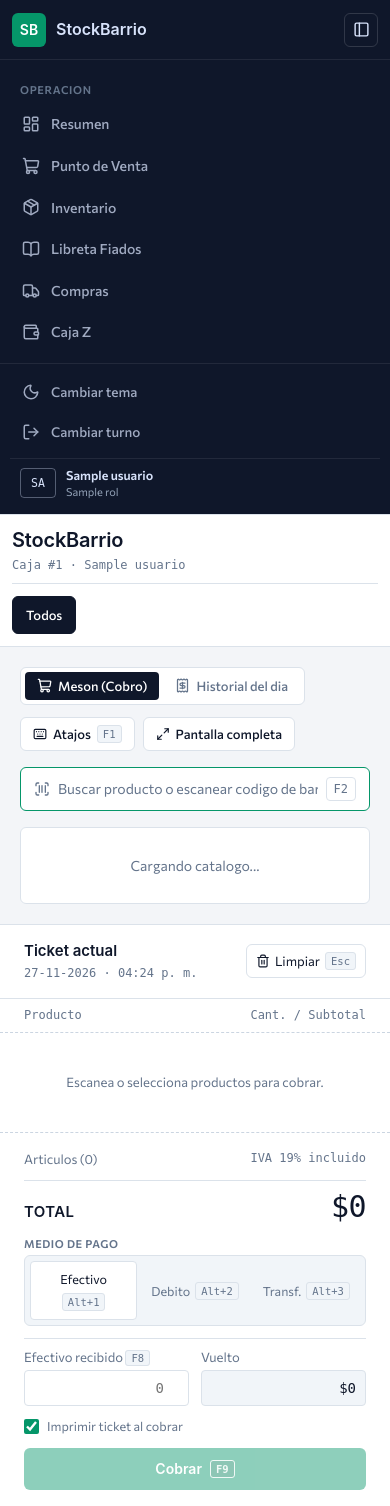
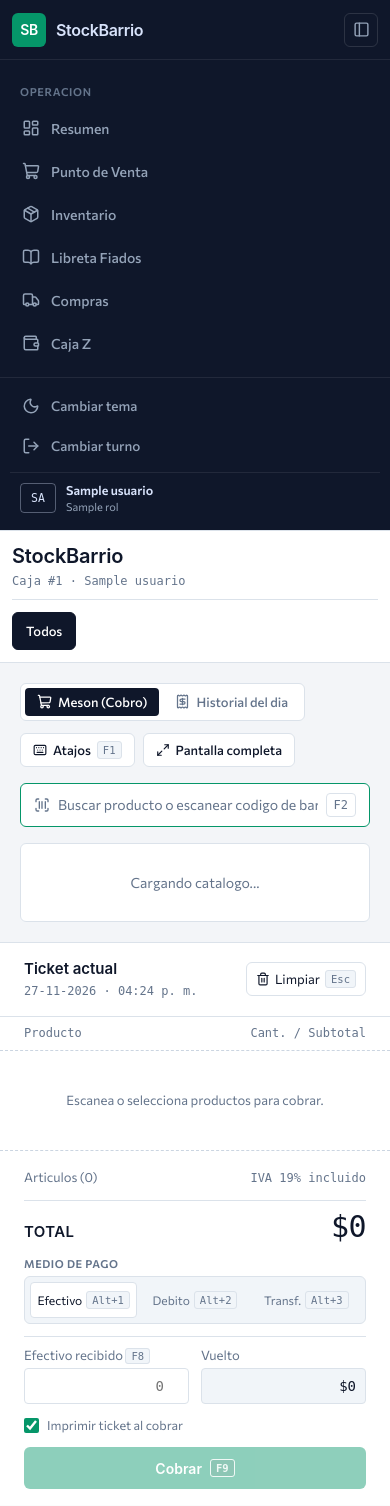
Before and after one commit to VitoNez5198/StockBario_MVP, a FastAPI app: template app/templates/pos.html in a window 390 px wide. Run offline with FastAPI, Linux system fonts and the light colour scheme; the template is opened without the code that fills it: most values are stand-ins (such as "Sample title", 1, 10 or a date in 2020); some libraries are stand-ins or nearby versions; some web fonts are replaced.

Commit message:
Unificar menu lateral en POS, ocultarlo en pantalla completa y alinear medios de pago

```diff
--- a/app/static/css/pos.css
+++ b/app/static/css/pos.css
@@ -64,7 +64,7 @@ html, body {
   color: var(--pos-text);
   font-family: var(--font-body);
   font-size: 14px;
-  line-height: 1.4;
+  line-height: 1.5;
   -webkit-font-smoothing: antialiased;
 }
 
@@ -82,198 +82,16 @@ html, body {
   background: var(--pos-canvas);
 }
 
-/* 1. Menu lateral unificado (misma estructura y orden que el resto de la app) */
-.sidebar {
-  width: 236px;
-  flex-shrink: 0;
-  background: var(--pos-rail);
-  color: var(--pos-rail-ink);
-  border-right: 1px solid var(--pos-border);
-  display: flex;
-  flex-direction: column;
-  transition: width 0.18s ease;
-}
-
-.sidebar.collapsed {
-  width: 64px;
-}
-
-.sidebar-header {
-  height: 60px;
-  display: flex;
-  align-items: center;
-  justify-content: space-between;
-  padding: 0 12px;
-  gap: 8px;
-  border-bottom: 1px solid rgba(255, 255, 255, 0.08);
-}
-
-.sidebar.collapsed .sidebar-header {
-  justify-content: center;
-  padding: 0 8px;
-}
-
-.brand-mark {
-  display: flex;
-  align-items: center;
-  gap: 10px;
-  text-decoration: none;
-  color: var(--pos-rail-ink);
-  font-family: var(--font-display);
-  font-weight: 600;
-  font-size: 16px;
-  white-space: nowrap;
-}
-
-.brand-icon {
-  width: 34px;
-  height: 34px;
-  border-radius: 6px;
-  background: var(--pos-accent);
-  color: var(--pos-accent-ink);
-  display: inline-flex;
-  align-items: center;
-  justify-content: center;
-  font-weight: 600;
-  font-size: 14px;
+/* 1. Menu lateral heredado de base.css, adaptado al flex shell y pantalla completa */
+.pos-shell .sidebar {
+  position: relative;
+  inset: auto;
+  height: 100vh;
   flex-shrink: 0;
 }
 
-.sidebar.collapsed .brand-mark,
-.sidebar.collapsed .nav-label,
-.sidebar.collapsed .nav-section-title {
-  display: none;
-}
-
-.sidebar-collapse-btn {
-  width: 34px;
-  height: 34px;
-  border-radius: 6px;
-  border: 1px solid rgba(255, 255, 255, 0.14);
-  background: transparent;
-  color: var(--pos-rail-ink);
-  display: inline-flex;
-  align-items: center;
-  justify-content: center;
-  cursor: pointer;
-  flex-shrink: 0;
-}
-
-.sidebar-collapse-btn:hover { background: var(--pos-rail-active); }
-.sidebar-collapse-btn svg { width: 17px; height: 17px; }
-
-.sidebar-nav {
-  flex: 1;
-  padding: 12px 10px;
-  overflow-y: auto;
-  display: flex;
-  flex-direction: column;
-  gap: 4px;
-}
-
-.sidebar.collapsed .sidebar-nav {
-  align-items: center;
-}
-
-.nav-section-title {
-  font-size: 11px;
-  text-transform: uppercase;
-  letter-spacing: 0.06em;
-  color: #64748b;
-  padding: 10px 10px 4px;
-  font-weight: 600;
-}
-
-.nav-link {
-  display: flex;
-  align-items: center;
-  gap: 11px;
-  padding: 9px 12px;
-  border-radius: 6px;
-  color: var(--pos-rail-ink);
-  opacity: 0.72;
-  text-decoration: none;
-  font-weight: 500;
-  white-space: nowrap;
-  transition: opacity 0.15s ease, background 0.15s ease;
-}
-
-.nav-link svg { width: 18px; height: 18px; flex-shrink: 0; }
-.nav-link:hover { opacity: 1; background: rgba(255, 255, 255, 0.08); }
-.nav-link.active { opacity: 1; background: var(--pos-accent); color: var(--pos-accent-ink); }
-
-.sidebar.collapsed .nav-link {
-  width: 40px;
-  height: 40px;
-  padding: 0;
-  justify-content: center;
-}
-
-.sidebar-footer {
-  padding: 10px;
-  border-top: 1px solid rgba(255, 255, 255, 0.08);
-  display: flex;
-  flex-direction: column;
-  gap: 4px;
-}
-
-.sidebar.collapsed .sidebar-footer { align-items: center; }
-
-.sidebar-action-btn {
-  width: 100%;
-  background: none;
-  border: none;
-  cursor: pointer;
-  font-family: inherit;
-  font-size: 13.5px;
-  text-align: left;
-}
-
-.sidebar-user-mini {
-  display: flex;
-  align-items: center;
-  gap: 10px;
-  padding: 8px 10px 4px;
-  margin-top: 4px;
-  border-top: 1px solid rgba(255, 255, 255, 0.08);
-}
-
-.sidebar.collapsed .sidebar-user-mini {
-  padding: 8px 0 2px;
-  justify-content: center;
-}
-
-.sidebar-user-initials {
-  width: 36px;
-  height: 30px;
-  border-radius: 4px;
-  border: 1px solid rgba(216, 227, 251, 0.35);
-  color: var(--pos-rail-ink);
-  font-family: var(--font-mono);
-  font-size: 11.5px;
-  display: inline-flex;
-  align-items: center;
-  justify-content: center;
-  flex-shrink: 0;
-}
-
-.sidebar-user-info {
-  display: flex;
-  flex-direction: column;
-  min-width: 0;
-}
-
-.sidebar-user-info strong {
-  font-size: 12.5px;
-  color: var(--pos-rail-ink);
-  white-space: nowrap;
-  overflow: hidden;
-  text-overflow: ellipsis;
-}
-
-.sidebar-user-info span {
-  font-size: 11px;
-  color: #94a3b8;
+body.pos-fullscreen .sidebar {
+  display: none !important;
 }
 
 /* Barra superior dentro de la zona central del POS */
@@ -486,7 +304,7 @@ html, body {
 
 @media (max-width: 820px) {
   .pos-shell { flex-direction: column; height: auto; min-height: 100vh; overflow: visible; }
-  .sidebar, .sidebar.collapsed { width: 100%; border-right: none; border-bottom: 1px solid var(--pos-border); }
+  .pos-shell .sidebar, .pos-shell .sidebar.collapsed { width: 100%; height: auto; border-right: none; border-bottom: 1px solid var(--pos-border); }
   .sidebar.collapsed .sidebar-nav { flex-direction: row; flex-wrap: wrap; }
   .pos-cats { width: 100%; border-right: none; border-bottom: 1px solid var(--pos-border); }
   .cats-list { flex-direction: row; flex-wrap: wrap; }
@@ -896,20 +714,21 @@ html, body {
 }
 
 .pay-btn {
-  padding: 8px 6px;
+  padding: 8px 4px;
   border-radius: 4px;
   border: 1px solid transparent;
   background: transparent;
   color: var(--pos-muted);
   font-family: var(--font-body);
-  font-size: 12.5px;
+  font-size: 12px;
   line-height: 18px;
   cursor: pointer;
   display: inline-flex;
   align-items: center;
   justify-content: center;
-  gap: 5px;
-  flex-wrap: wrap;
+  gap: 4px;
+  flex-wrap: nowrap;
+  white-space: nowrap;
 }
 
 .pay-btn.active {
@@ -1067,6 +886,7 @@ html, body {
   max-width: 420px;
   padding: 20px;
   color: var(--pos-text);
+  box-shadow: none;
 }
 
 .modal-header {
--- a/app/static/js/pos.js
+++ b/app/static/js/pos.js
@@ -538,8 +538,8 @@
     });
 
     // Pantalla completa
-    function sincronizarFullscreenUI() {
-      const activo = Boolean(document.fullscreenElement);
+    function aplicarEstadoFullscreen(activo) {
+      document.body.classList.toggle("pos-fullscreen", activo);
       if (btnFullscreenLabel) {
         btnFullscreenLabel.textContent = activo ? "Salir pantalla" : "Pantalla completa";
       }
@@ -550,15 +550,23 @@
       }
     }
 
+    function sincronizarFullscreenUI() {
+      aplicarEstadoFullscreen(Boolean(document.fullscreenElement));
+    }
+
     if (btnFullscreen) {
       btnFullscreen.addEventListener("click", async () => {
         try {
-          if (!document.fullscreenElement) {
+          if (!document.fullscreenElement && !document.body.classList.contains("pos-fullscreen")) {
             await document.documentElement.requestFullscreen();
+          } else if (document.fullscreenElement) {
+            await document.exitFullscreen();
           } else {
-            await document.exitFullscreen();
+            aplicarEstadoFullscreen(false);
           }
         } catch (_err) {
+          const nuevoEstado = !document.body.classList.contains("pos-fullscreen");
+          aplicarEstadoFullscreen(nuevoEstado);
           window.StockBarrio.showToast("Usa F11 para pantalla completa", "warn");
         }
       });
--- a/app/templates/base.html
+++ b/app/templates/base.html
@@ -7,9 +7,9 @@
   <link rel="preconnect" href="https://fonts.googleapis.com">
   <link rel="preconnect" href="https://fonts.gstatic.com" crossorigin>
   <link href="https://fonts.googleapis.com/css2?family=Commissioner:wght@400;500;600&family=Fragment+Mono&family=Mona+Sans:wght@600&display=swap" rel="stylesheet">
-  <link rel="stylesheet" href="/static/css/base.css">
+  <link rel="stylesheet" href="/static/css/base.css?v=2">
   <script src="https://unpkg.com/lucide@0.468.0/dist/umd/lucide.min.js" defer></script>
-  <script src="/static/js/ui.js" defer></script>
+  <script src="/static/js/ui.js?v=2" defer></script>
   {% block head %}{% endblock %}
 </head>
 <body>
--- a/app/templates/pos.html
+++ b/app/templates/pos.html
@@ -7,10 +7,11 @@
   <link rel="preconnect" href="https://fonts.googleapis.com">
   <link rel="preconnect" href="https://fonts.gstatic.com" crossorigin>
   <link href="https://fonts.googleapis.com/css2?family=Commissioner:wght@400;500;600&family=Fragment+Mono&family=Mona+Sans:wght@600&display=swap" rel="stylesheet">
-  <link rel="stylesheet" href="/static/css/pos.css">
+  <link rel="stylesheet" href="/static/css/base.css?v=2">
+  <link rel="stylesheet" href="/static/css/pos.css?v=2">
   <script src="https://unpkg.com/lucide@0.468.0/dist/umd/lucide.min.js" defer></script>
-  <script src="/static/js/ui.js" defer></script>
-  <script src="/static/js/pos.js" defer></script>
+  <script src="/static/js/ui.js?v=2" defer></script>
+  <script src="/static/js/pos.js?v=2" defer></script>
 </head>
 <body>
   <div class="pos-shell">
```
